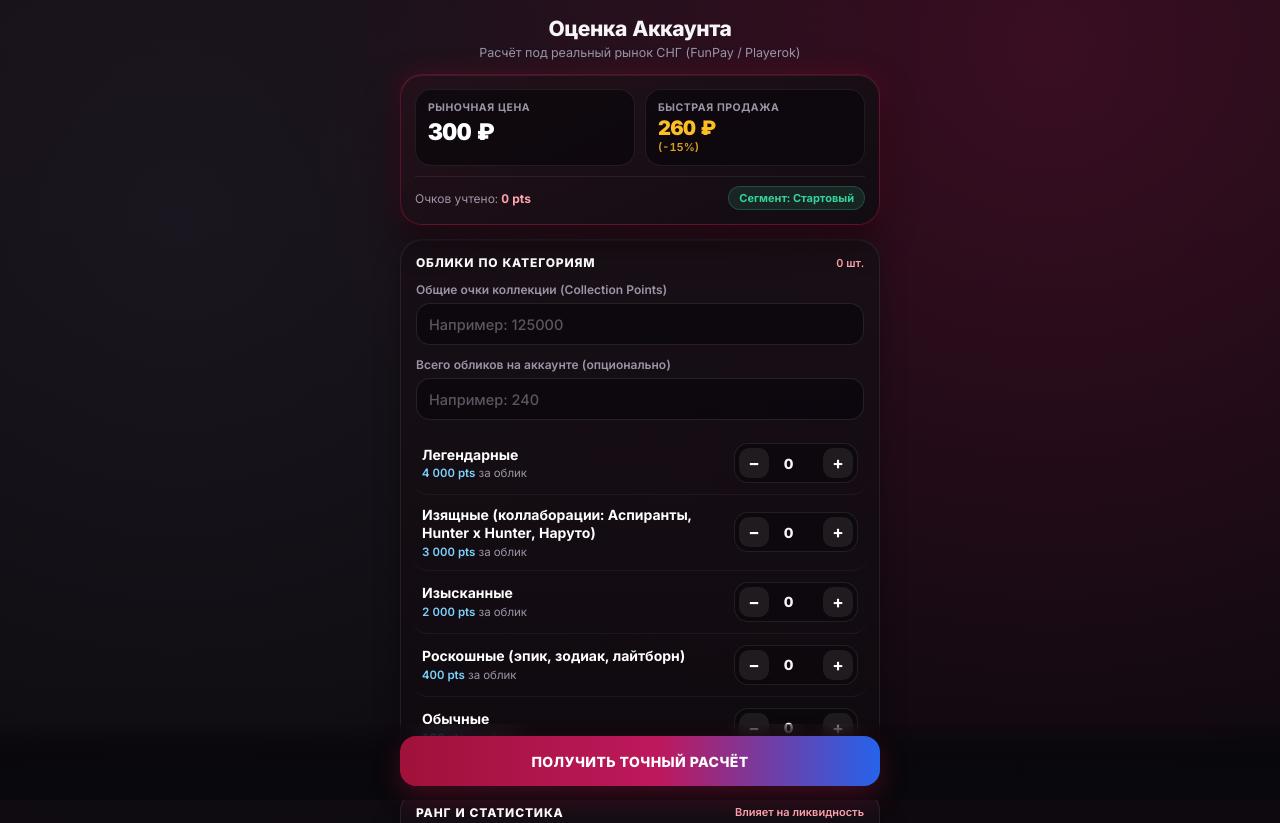
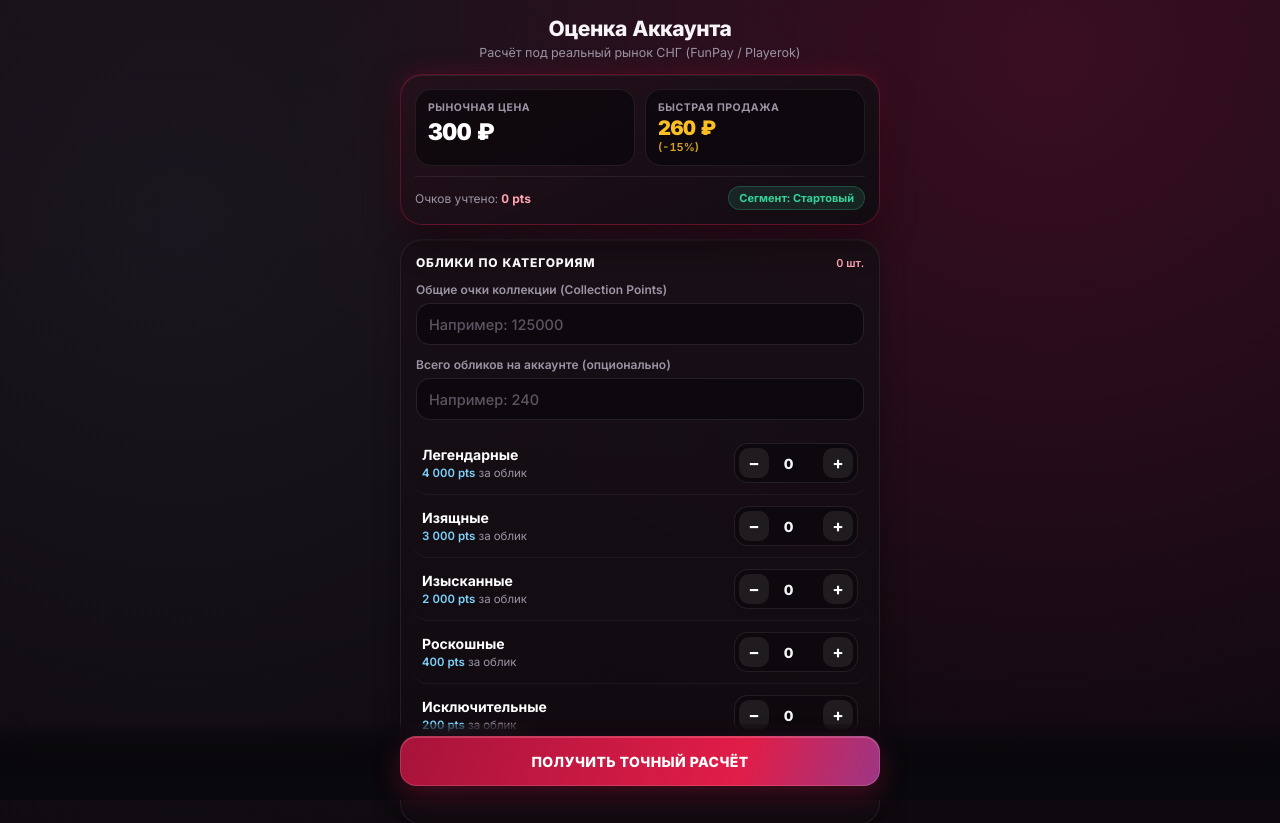
Before and after one commit to deimosept-dev/Voice_bot, a plain HTML site: page index.html in a window 1280 px wide. Shown: the top 823 px of the page. Drawn offline with Linux system fonts and the light colour scheme.

Commit message:
Update index.html

```diff
--- a/index.html
+++ b/index.html
@@ -402,25 +402,45 @@
       margin: 0 auto;
     }
 
+    @keyframes buttonShimmer {
+      0% {
+        background-position: 0% 50%;
+      }
+      50% {
+        background-position: 100% 50%;
+      }
+      100% {
+        background-position: 0% 50%;
+      }
+    }
+
     .btn-submit {
       width: 100%;
       height: 50px;
-      background: linear-gradient(90deg, #9f1239 0%, #be185d 54%, #2563eb 100%);
+      background: linear-gradient(110deg, #9f1239 0%, #e11d48 34%, #2563eb 68%, #be185d 100%);
+      background-size: 240% 100%;
+      animation: buttonShimmer 5.5s ease-in-out infinite;
       color: #ffffff;
-      border: none;
+      border: 1px solid rgba(255, 255, 255, 0.14);
       border-radius: 16px;
       font-size: 14px;
       font-weight: 800;
       letter-spacing: 0.03em;
       text-transform: uppercase;
       cursor: pointer;
-      box-shadow: 0 10px 26px rgba(159, 18, 57, 0.36);
+      box-shadow: 0 10px 26px rgba(159, 18, 57, 0.38), inset 0 1px 0 rgba(255, 255, 255, 0.18);
       transition: transform 0.14s ease, filter 0.15s ease;
     }
 
     .btn-submit:active {
       transform: scale(0.985);
       filter: brightness(1.06);
+    }
+
+    @media (prefers-reduced-motion: reduce) {
+      .btn-submit {
+        animation: none;
+      }
     }
   </style>
 </head>
@@ -479,7 +499,7 @@
 
       <div class="skin-row" id="row-cntGrace">
         <div class="skin-info">
-          <div class="skin-name">Изящные (коллаборации: Аспиранты, Hunter x Hunter, Наруто)</div>
+          <div class="skin-name">Изящные</div>
           <div class="skin-sub"><strong>3 000 pts</strong> за облик</div>
         </div>
         <div class="counter">
@@ -503,13 +523,25 @@
 
       <div class="skin-row" id="row-cntEpic">
         <div class="skin-info">
-          <div class="skin-name">Роскошные (эпик, зодиак, лайтборн)</div>
+          <div class="skin-name">Роскошные</div>
           <div class="skin-sub"><strong>400 pts</strong> за облик</div>
         </div>
         <div class="counter">
           <button type="button" onclick="stepVal('cntEpic', -1)">−</button>
           <input type="number" id="cntEpic" value="0" min="0" max="500" oninput="recalc()" />
           <button type="button" onclick="stepVal('cntEpic', 1)">+</button>
+        </div>
+      </div>
+
+      <div class="skin-row" id="row-cntExceptional">
+        <div class="skin-info">
+          <div class="skin-name">Исключительные</div>
+          <div class="skin-sub"><strong>200 pts</strong> за облик</div>
+        </div>
+        <div class="counter">
+          <button type="button" onclick="stepVal('cntExceptional', -1)">−</button>
+          <input type="number" id="cntExceptional" value="0" min="0" max="500" oninput="recalc()" />
+          <button type="button" onclick="stepVal('cntExceptional', 1)">+</button>
         </div>
       </div>
 
@@ -665,11 +697,19 @@
       const cntGrace = Math.max(0, parseInt(document.getElementById("cntGrace").value, 10) || 0);
       const cntCollector = Math.max(0, parseInt(document.getElementById("cntCollector").value, 10) || 0);
       const cntEpic = Math.max(0, parseInt(document.getElementById("cntEpic").value, 10) || 0);
+      const cntExceptional = Math.max(0, parseInt(document.getElementById("cntExceptional").value, 10) || 0);
       const cntCommon = Math.max(0, parseInt(document.getElementById("cntCommon").value, 10) || 0);
 
-      syncActiveRows({ cntLegend, cntGrace, cntCollector, cntEpic, cntCommon });
+      syncActiveRows({
+        cntLegend,
+        cntGrace,
+        cntCollector,
+        cntEpic,
+        cntExceptional,
+        cntCommon
+      });
 
-      const countedSkins = cntLegend + cntGrace + cntCollector + cntEpic + cntCommon;
+      const countedSkins = cntLegend + cntGrace + cntCollector + cntEpic + cntExceptional + cntCommon;
       const shownSkinsCount = totalSkinsInput > 0 ? Math.max(totalSkinsInput, countedSkins) : countedSkins;
       document.getElementById("skinsCountTag").textContent = shownSkinsCount + " шт.";
 
@@ -678,6 +718,7 @@
         cntGrace * 3000 +
         cntCollector * 2000 +
         cntEpic * 400 +
+        cntExceptional * 200 +
         cntCommon * 100;
 
       const effectivePoints = Math.max(manualPoints, skinsDerivedPoints);
@@ -689,6 +730,7 @@
         cntGrace * 550 +
         cntCollector * 450 +
         cntEpic * 45 +
+        cntExceptional * 15 +
         cntCommon * 6;
 
       const skinsFallbackBonus = manualPoints === 0 && totalSkinsInput > 0 ? totalSkinsInput * 14 : 0;
@@ -733,9 +775,10 @@
         collection_points: effectivePoints,
         total_skins: shownSkinsCount,
         legend_count: cntLegend,
-        grace_collab_count: cntGrace,
+        grace_count: cntGrace,
         collector_count: cntCollector,
         epic_count: cntEpic,
+        exceptional_count: cntExceptional,
         common_count: cntCommon,
         rank_bonus: rankBonus,
         rank_text: document.getElementById("rankSelect").selectedOptions[0].text,
```
